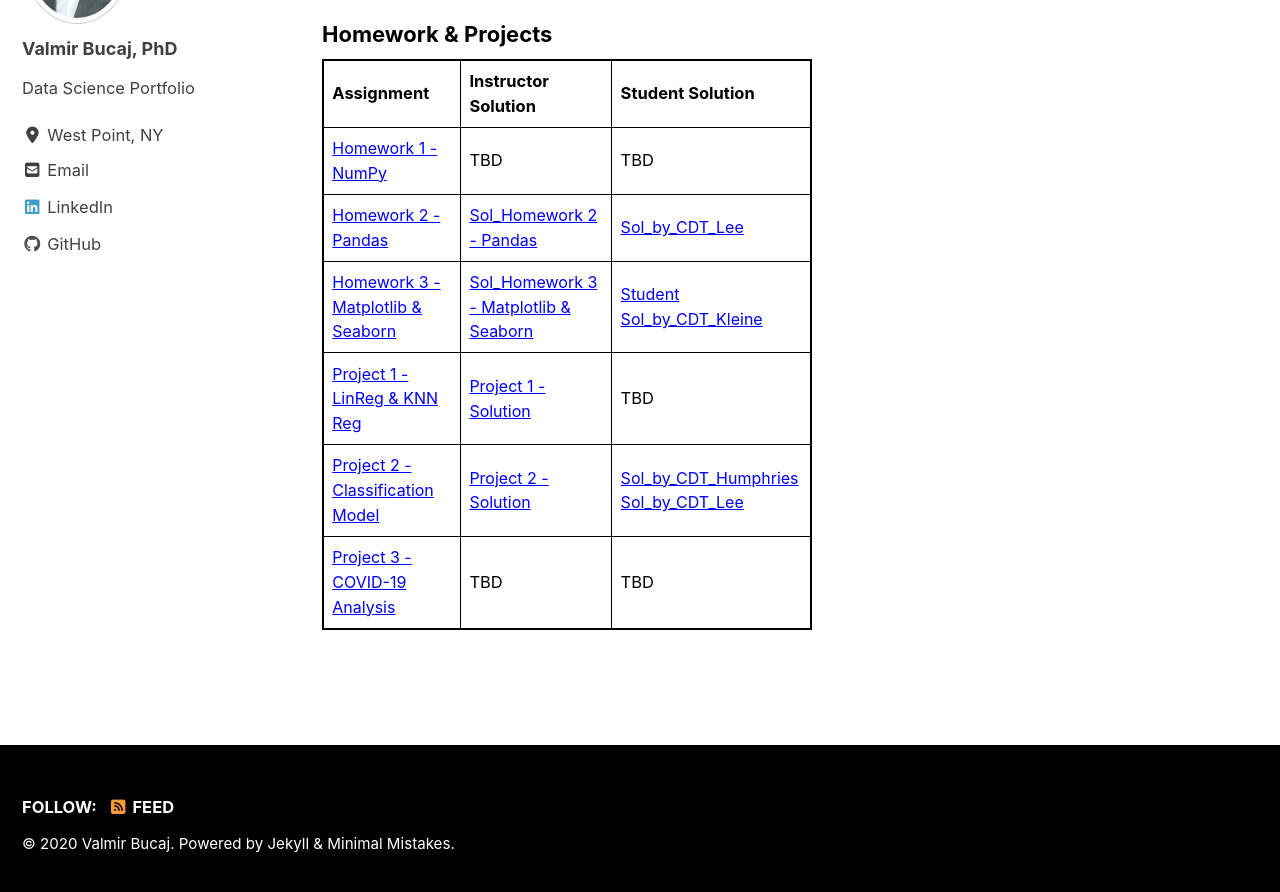
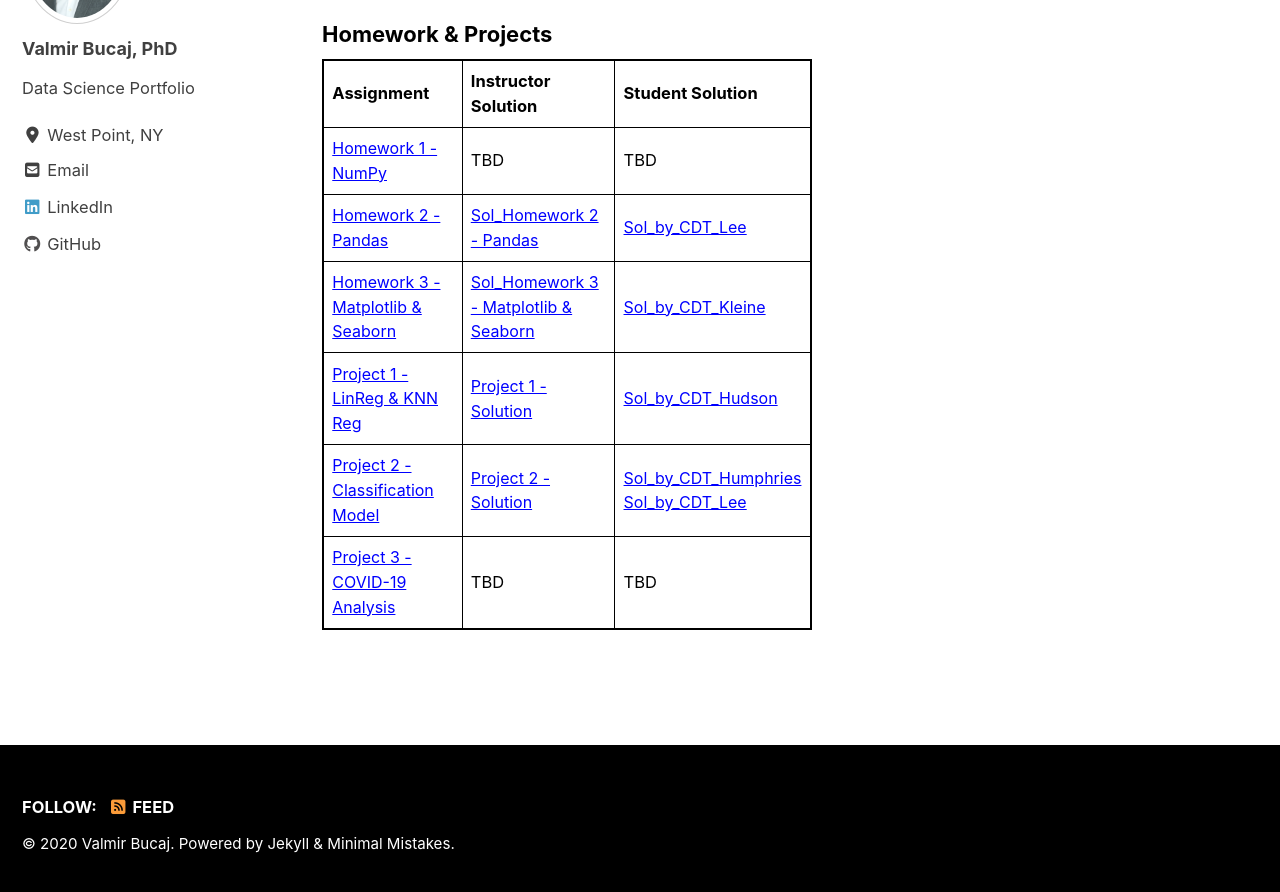
Before and after one commit to vbucaj/vbucaj.github.io, a Jekyll site: the page built from _pages/MA477.md, in a window 1280 px wide and 900 px high, scrolled down 2234 px. Shown: the top 892 px of the window. Built offline with Jekyll 4.4.1, drawn with Linux system fonts in a browser that asks for light colours; cached includes are drawn as plain includes; nearby versions of some CDN libraries.

Commit message:
proj student sol

```diff
--- a/_pages/MA477.md
+++ b/_pages/MA477.md
@@ -190,14 +190,15 @@ table, th, td {
     <td><a href="https://github.com/vbucaj/lecture-notes/blob/master/MA477%20-%20Theory%20and%20Applications%20of%20Data%20Science/Homework/Homework%203/Homework%203%20-%20Matplotlib%20%26%20Seaborn.ipynb" target="_blank" ><font size='3'>Homework 3 - Matplotlib & Seaborn</font></a></td>
 
    <td><a href="https://github.com/vbucaj/lecture-notes/blob/master/MA477%20-%20Theory%20and%20Applications%20of%20Data%20Science/Homework/Instructor%20Solutions/Homework%203/Homework%203%20-%20Matplotlib%20%26%20Seaborn_Instructor%20Solution.ipynb" target="_blank" ><font size='3'>Sol_Homework 3 - Matplotlib & Seaborn</font></a></td>
-    <td><a href="https://github.com/vbucaj/lecture-notes/blob/master/MA477%20-%20Theory%20and%20Applications%20of%20Data%20Science/Homework/Student%20Solutions/Homework%203/Kleine_Michael_MA477_Homework3.ipynb" target="_blank" ><font size='3'>Student Sol_by_CDT_Kleine</font></a></td>
+    <td><a href="https://github.com/vbucaj/lecture-notes/blob/master/MA477%20-%20Theory%20and%20Applications%20of%20Data%20Science/Homework/Student%20Solutions/Homework%203/Kleine_Michael_MA477_Homework3.ipynb" target="_blank" ><font size='3'>Sol_by_CDT_Kleine</font></a></td>
   </tr>
 
   <tr>
     <td><a href="https://github.com/vbucaj/lecture-notes/blob/master/MA477%20-%20Theory%20and%20Applications%20of%20Data%20Science/Homework/Homework%204/Project%201%20-%20LinReg%20%26%20KNN%20Reg.ipynb" target="_blank" ><font size='3'>Project 1 - LinReg & KNN Reg</font></a></td>
 
    <td><a href="https://github.com/vbucaj/lecture-notes/blob/master/MA477%20-%20Theory%20and%20Applications%20of%20Data%20Science/Homework/Instructor%20Solutions/Project%201/Project%201%20-%20LinReg%20%26%20KNN%20Reg.ipynb" target="_blank" ><font size='3'>Project 1 - Solution</font></a></td>
-    <td>TBD</td>
+
+   <td><a href="https://github.com/vbucaj/lecture-notes/blob/master/MA477%20-%20Theory%20and%20Applications%20of%20Data%20Science/Homework/Student%20Solutions/Project%201/Project%201%20-%20Hudson.ipynb" target="_blank" ><font size='3'>Sol_by_CDT_Hudson</font></a></td>
   </tr>
 
    <tr>
```
